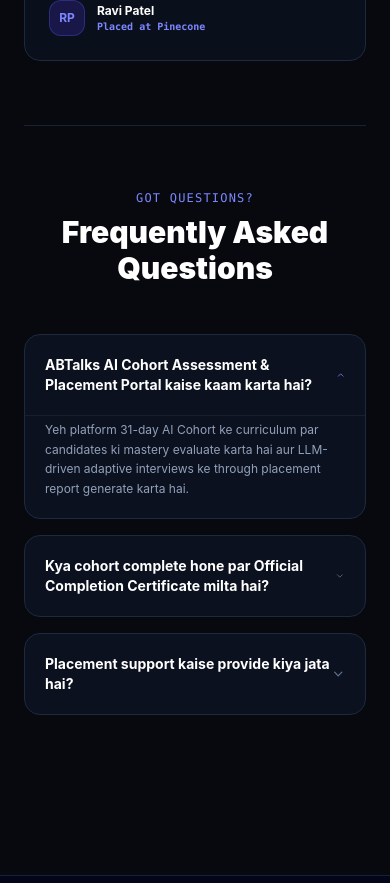
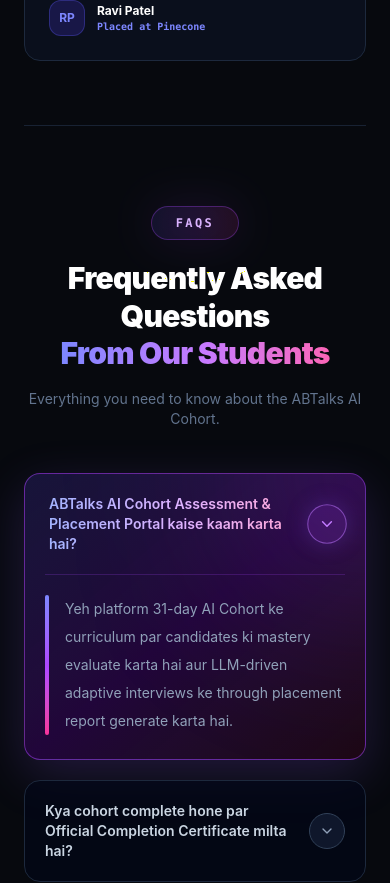
Before and after one commit to Priyankarawat7/ABTalks_Hackathone_Recers_Interview_agent, a React app in the folder frontend/: page / in a window 390 px wide. Shown: the part 4220-5103 px from the top of the page. Built offline with nearby package versions, Linux system fonts and the light colour scheme; the HTML template or start-up script is replaced by a standard one.

Commit message:
modify faq section

```diff
--- a/frontend/src/components/LandingPage.jsx
+++ b/frontend/src/components/LandingPage.jsx
@@ -715,63 +715,443 @@ export default function LandingPage({ onStartInterview }) {
             </section>
 
 
-            {/* =================================================
-                FAQ
-            ================================================= */}
 
-            <section className="py-16 border-t border-slate-800/80 max-w-4xl mx-auto">
+{/* =====================================================
+    FAQ SECTION
+===================================================== */}
+
+<section className="py-20 border-t border-slate-800/80 max-w-4xl mx-auto">
+
+  {/* ================= HEADING ================= */}
 
   <div className="text-center mb-12">
 
-                <span className="text-xs font-mono text-indigo-400 uppercase tracking-widest block mb-2">
-                  GOT QUESTIONS?
+    {/* ANIMATED BADGE */}
+    <div className="inline-flex relative mb-5">
+
+      <div
+        className="
+          absolute
+          inset-0
+          rounded-full
+          bg-purple-500/20
+          blur-xl
+          animate-pulse
+        "
+      />
+
+      <span
+        className="
+          relative
+          inline-flex
+          items-center
+          px-6
+          py-2
+          rounded-full
+          text-xs
+          font-mono
+          font-bold
+          uppercase
+          tracking-[0.2em]
+          text-purple-300
+          border border-purple-500/30
+          bg-gradient-to-r
+          from-indigo-500/10
+          via-purple-500/10
+          to-pink-500/10
+        "
+      >
+        FAQs
       </span>
-
-                <h2 className="text-3xl font-black text-white">
-                  Frequently Asked Questions
-                </h2>
 
     </div>
 
 
+    {/* HEADING */}
+
+    <h2
+      className="
+        text-3xl
+        sm:text-4xl
+        md:text-5xl
+        font-black
+        tracking-tight
+        text-white
+        leading-tight
+      "
+    >
+      Frequently Asked Questions
+      <br />
+
+      <span
+        className="
+          bg-gradient-to-r
+          from-indigo-400
+          via-purple-400
+          to-pink-400
+          bg-clip-text
+          text-transparent
+        "
+      >
+        From Our Students
+      </span>
+    </h2>
+
+
+    <p className="text-slate-500 text-sm mt-4 max-w-xl mx-auto">
+      Everything you need to know about the ABTalks AI Cohort.
+    </p>
+
+  </div>
+
+
+  {/* ================= FAQ LIST ================= */}
+
   <div className="space-y-4">
 
-                {faqs.map((f, idx) => (
+    {faqs.map((f, idx) => {
+
+      const isOpen = openFaq === idx;
+
+      return (
 
         <div
           key={idx}
-                    className="bg-slate-900/60 border border-slate-800 rounded-2xl overflow-hidden"
+          className={`
+            group
+            relative
+            rounded-2xl
+            border
+            overflow-hidden
+
+            transition-all
+            duration-500
+            ease-out
+
+            ${
+              isOpen
+                ? `
+                  border-purple-500/50
+                  bg-gradient-to-br
+                  from-indigo-950/70
+                  via-purple-950/50
+                  to-pink-950/30
+                  -translate-y-1
+                  shadow-[0_15px_50px_rgba(139,92,246,0.20)]
+                `
+                : `
+                  border-slate-800
+                  bg-slate-950/70
+                  hover:border-purple-500/40
+                  hover:-translate-y-1
+                  hover:shadow-[0_10px_35px_rgba(139,92,246,0.12)]
+                `
+            }
+          `}
         >
+
+          {/* ================= GLOW ================= */}
+
+          <div
+            className={`
+              absolute
+              -top-20
+              -right-20
+              w-40
+              h-40
+              rounded-full
+              bg-purple-500/20
+              blur-3xl
+              pointer-events-none
+
+              transition-all
+              duration-700
+
+              ${
+                isOpen
+                  ? "opacity-100 scale-150"
+                  : "opacity-0 scale-75"
+              }
+            `}
+          />
+
+
+          {/* ================= QUESTION BUTTON ================= */}
 
           <button
             onClick={() =>
-                        setOpenFaq(openFaq === idx ? null : idx)
+              setOpenFaq(isOpen ? null : idx)
             }
-                      className="w-full p-5 text-left flex justify-between items-center text-sm font-bold text-white hover:bg-slate-800/30 cursor-pointer"
+            className="
+              relative
+              z-10
+              w-full
+              px-5
+              sm:px-6
+              py-5
+              sm:py-6
+              flex
+              items-center
+              justify-between
+              gap-4
+              text-left
+              cursor-pointer
+            "
           >
 
-                      <span>{f.q}</span>
+            {/* NUMBER + QUESTION */}
 
-                      {openFaq === idx ? (
-                        <ChevronUp className="w-4 h-4 text-indigo-400" />
-                      ) : (
-                        <ChevronDown className="w-4 h-4 text-slate-500" />
-                      )}
+            <div className="flex items-center gap-4 min-w-0">
 
-                    </button>
+              {/* NUMBER */}
+
+              <span
+                className={`
+                  hidden
+                  sm:flex
+                  w-9
+                  h-9
+                  shrink-0
+                  items-center
+                  justify-center
+                  rounded-lg
+                  text-xs
+                  font-mono
+                  font-bold
+
+                  transition-all
+                  duration-500
+
+                  ${
+                    isOpen
+                      ? `
+                        bg-gradient-to-br
+                        from-indigo-500/30
+                        via-purple-500/30
+                        to-pink-500/30
+                        text-purple-200
+                        border
+                        border-purple-400/40
+                        scale-110
+                        shadow-[0_0_20px_rgba(139,92,246,0.30)]
+                      `
+                      : `
+                        bg-slate-900
+                        text-slate-500
+                        border
+                        border-slate-800
+                        group-hover:text-purple-300
+                        group-hover:border-purple-500/30
+                      `
+                  }
+                `}
+              >
+                {String(idx + 1).padStart(2, "0")}
+              </span>
 
 
-                    {openFaq === idx && (
+              {/* QUESTION */}
 
-                      <div className="px-5 pb-5 pt-1 text-xs text-slate-400 border-t border-slate-800/60 leading-relaxed">
-                        {f.a}
+              <span
+                className={`
+                  text-sm
+                  sm:text-base
+                  font-semibold
+                  transition-all
+                  duration-500
+
+                  ${
+                    isOpen
+                      ? `
+                        translate-x-1
+                        bg-gradient-to-r
+                        from-indigo-300
+                        via-purple-300
+                        to-pink-300
+                        bg-clip-text
+                        text-transparent
+                      `
+                      : `
+                        text-slate-300
+                        group-hover:text-white
+                        group-hover:translate-x-1
+                      `
+                  }
+                `}
+              >
+                {f.q}
+              </span>
+
             </div>
+
+
+            {/* ================= ARROW ================= */}
+
+            <div
+              className={`
+                relative
+                w-9
+                h-9
+                shrink-0
+                rounded-full
+                border
+                flex
+                items-center
+                justify-center
+
+                transition-all
+                duration-500
+
+                ${
+                  isOpen
+                    ? `
+                      rotate-180
+                      scale-110
+                      border-purple-400/50
+                      bg-purple-500/15
+                      shadow-[0_0_20px_rgba(139,92,246,0.25)]
+                    `
+                    : `
+                      border-slate-700
+                      bg-slate-900
+                      group-hover:border-purple-500/40
+                      group-hover:scale-105
+                    `
+                }
+              `}
+            >
+
+              {isOpen ? (
+
+                <ChevronUp
+                  className="
+                    w-4
+                    h-4
+                    text-purple-400
+                  "
+                />
+
+              ) : (
+
+                <ChevronDown
+                  className="
+                    w-4
+                    h-4
+                    text-slate-400
+                    group-hover:text-purple-300
+                  "
+                />
 
               )}
 
             </div>
 
-                ))}
+          </button>
+
+
+          {/* =================================================
+              ANSWER ANIMATION
+          ================================================= */}
+
+          <div
+            className={`
+              grid
+              transition-all
+              duration-700
+              ease-[cubic-bezier(0.16,1,0.3,1)]
+
+              ${
+                isOpen
+                  ? "grid-rows-[1fr] opacity-100"
+                  : "grid-rows-[0fr] opacity-0"
+              }
+            `}
+          >
+
+            <div className="overflow-hidden">
+
+              <div
+                className={`
+                  px-5
+                  sm:px-6
+                  pb-6
+
+                  transition-all
+                  duration-700
+
+                  ${
+                    isOpen
+                      ? "translate-y-0 scale-100"
+                      : "-translate-y-5 scale-95"
+                  }
+                `}
+              >
+
+                <div className="border-t border-purple-500/20 pt-5">
+
+                  <div className="flex gap-4">
+
+                    {/* ================= ANIMATED LINE ================= */}
+
+                    <div
+                      className={`
+                        w-1
+                        shrink-0
+                        rounded-full
+                        bg-gradient-to-b
+                        from-indigo-400
+                        via-purple-500
+                        to-pink-500
+
+                        transition-all
+                        duration-700
+
+                        ${
+                          isOpen
+                            ? "h-auto opacity-100 scale-y-100"
+                            : "h-0 opacity-0 scale-y-0"
+                        }
+                      `}
+                    />
+
+
+                    {/* ================= ANSWER ================= */}
+
+                    <p
+                      className={`
+                        text-sm
+                        text-slate-400
+                        leading-7
+
+                        transition-all
+                        duration-700
+                        delay-100
+
+                        ${
+                          isOpen
+                            ? "translate-x-0 opacity-100"
+                            : "translate-x-5 opacity-0"
+                        }
+                      `}
+                    >
+                      {f.a}
+                    </p>
+
+                  </div>
+
+                </div>
+
+              </div>
+
+            </div>
+
+          </div>
+
+        </div>
+
+      );
+
+    })}
 
   </div>
 
```
Lines whose indentation alone changed are shown as unchanged.
